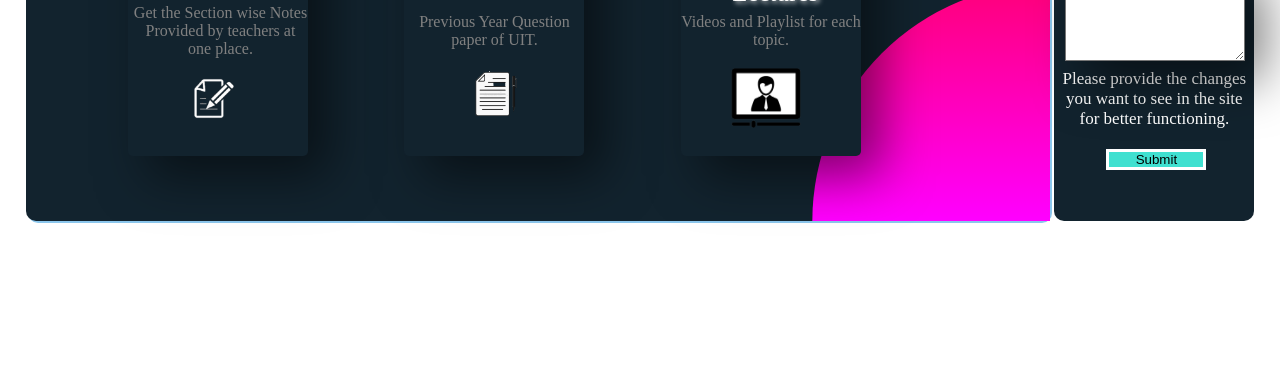
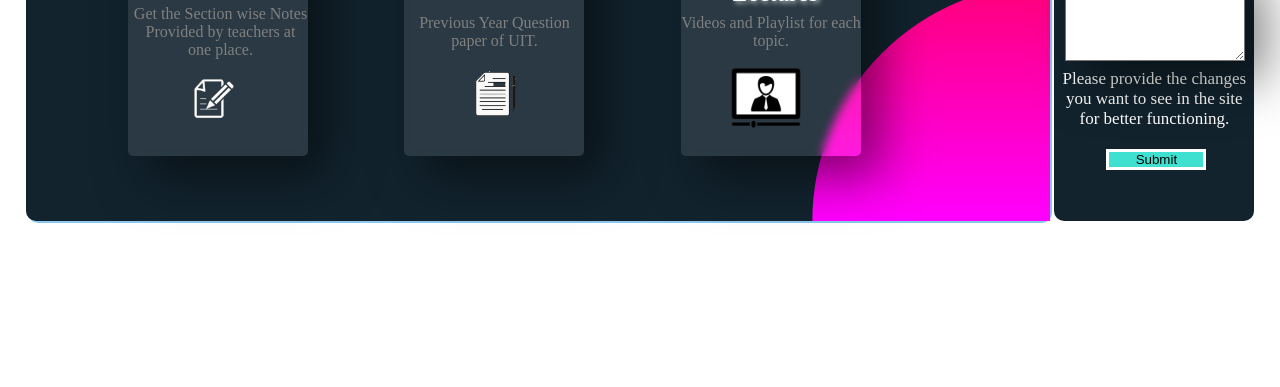
Before and after one commit to ayushthakur3001/UITNotes.github.io, a plain HTML site: page index.html in a window 1280 px wide. Shown: the part 413-800 px from the top of the page. Drawn offline with Linux system fonts and the light colour scheme.

Commit message:
Add files via upload

```diff
--- a/site.css
+++ b/site.css
@@ -69,17 +69,7 @@ h2{
     box-shadow: 2px 2px #8BC6EC ;
 
 }
-.body::before{
-    background: linear-gradient(#f00 , #f0f);
-    clip-path: circle(30% at right 100%);;
-    position: absolute;
-    content: '';
-    top: 0;
-    left: 0;
-    width: 100%;
-    height: 100%;
-    z-index: 3;
-}
+
 .main::before{
     background: linear-gradient(#f00 , #f0f);
     clip-path: circle(30% at right 100%);
@@ -114,6 +104,8 @@ h2{
     color: white;
     box-shadow: 20px 20px 50px rgba(0, 0, 0, 0.5);
     transition:transform .7s;
+    background: rgba(255, 255, 255, 0.1);
+    overflow: hidden;
 }
 .Notesh2{
     position: absolute;
@@ -192,6 +184,14 @@ h2{
     transition:transform .7s;
     box-shadow: 20px 20px 50px rgba(0, 0, 0, 0.5);
     color: white;
+    background: rgba(255, 255, 255, 0.1);
+    overflow: hidden;
+    display: flex;
+    justify-content: center;
+    align-items: center;
+    border-top: 1px solid rgba(255, 255, 255, 0.5);
+    border-top: 1px solid rgba(255, 255, 255, 0.5);
+    backdrop-filter: blur(5px);
 }
 .yt{
     position: absolute;
@@ -203,6 +203,8 @@ h2{
     top: 30%;
     color: white;
     transition:transform .7s;
+    background: rgba(255, 255, 255, 0.1);
+    overflow: hidden;
 }
 
 .notes , .pyq, .yt{
@@ -211,6 +213,12 @@ h2{
     display: flex;
     align-items: center;
     justify-content: center;
+    display: flex;
+    justify-content: center;
+    align-items: center;
+    border-top: 1px solid rgba(255, 255, 255, 0.5);
+    border-top: 1px solid rgba(255, 255, 255, 0.5);
+    backdrop-filter: blur(5px);
 }
 
 .announce{
```
